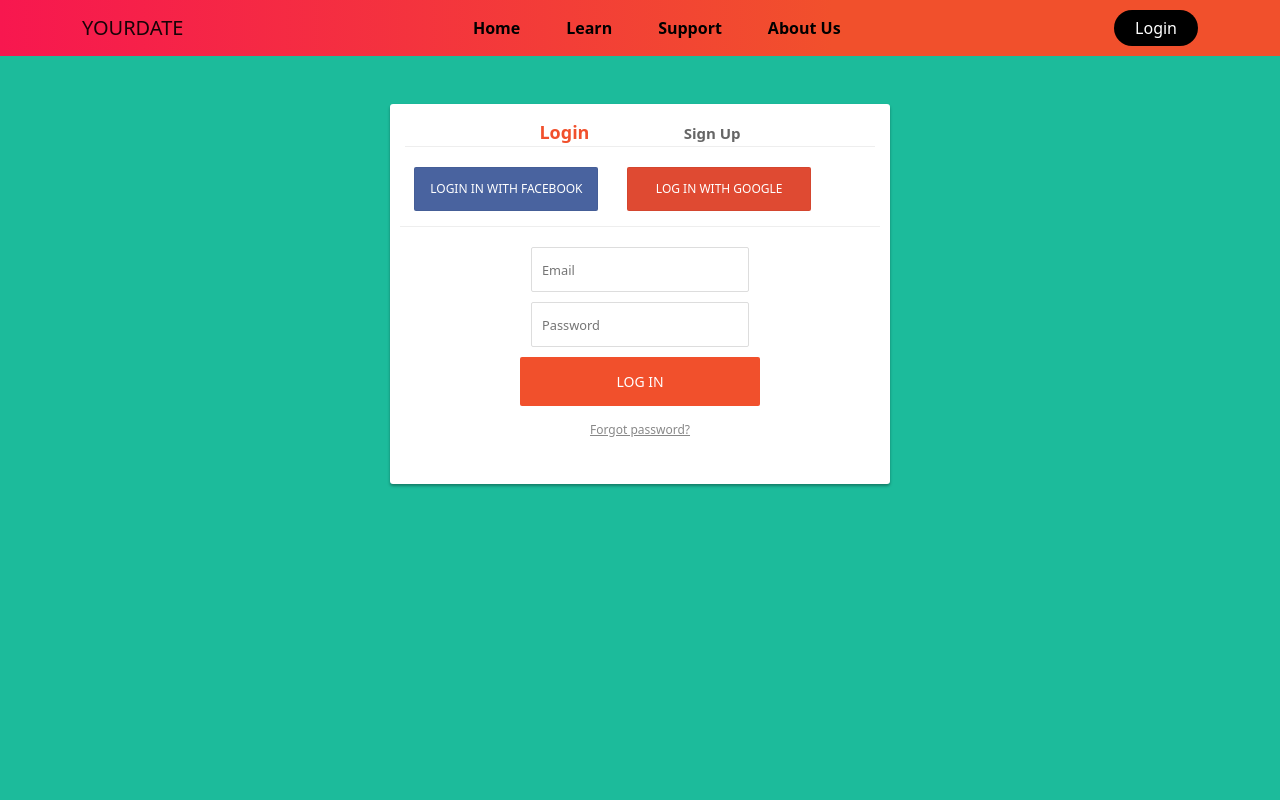
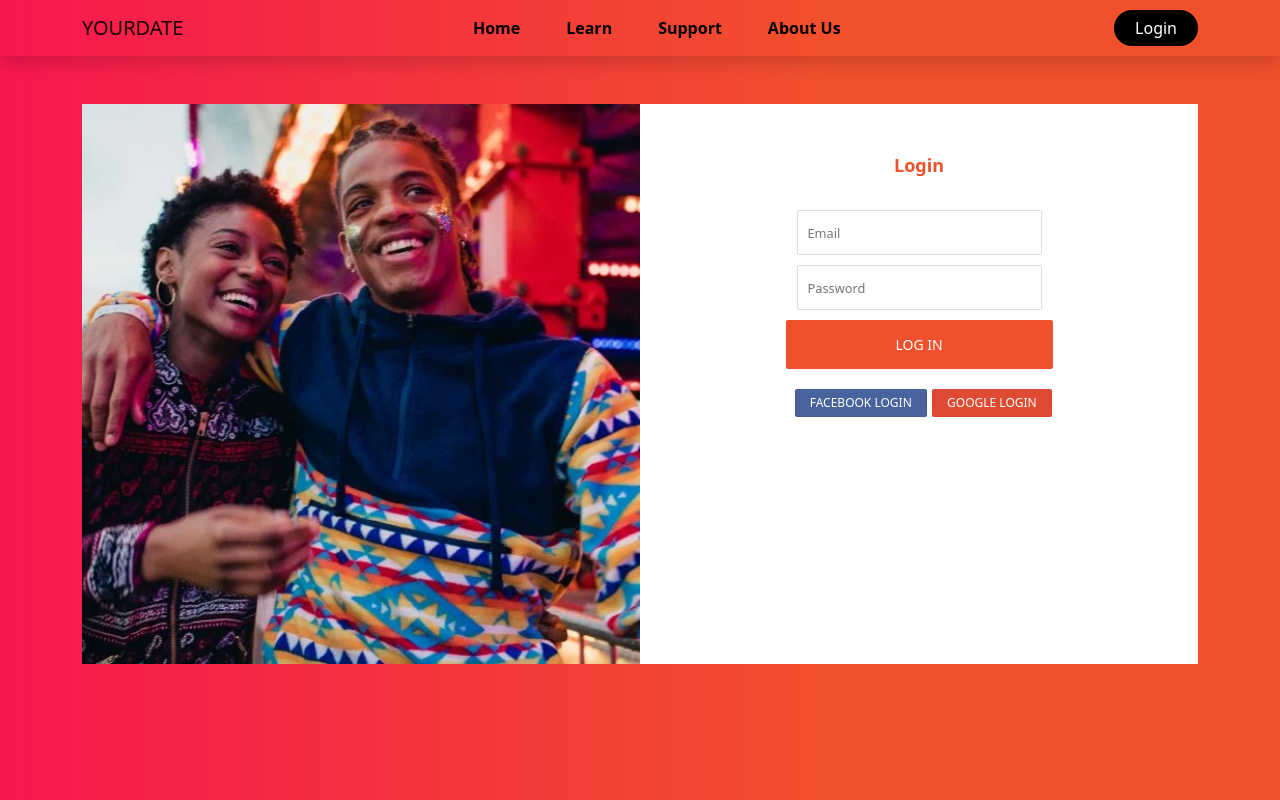
Before and after one commit to habimanasharif/yourdate-frontend, a PHP site: page /login.html in a window 1280 px wide. Run offline with PHP 8.4, Linux system fonts and the light colour scheme; some libraries are stand-ins or nearby versions.

Commit message:
implementing login

```diff
--- /dev/null
+++ b/js/index.js
@@ -0,0 +1,4 @@
+function goLogin(e){
+ e.preventDefault();
+ window.location.replace("./login.html")
+}
--- a/login.html
+++ b/login.html
@@ -14,7 +14,7 @@
 
 <body>
     <header>
-        <nav class="navbar navbar-expand-lg nav-background">
+        <nav class="navbar navbar-expand-lg nav-background shadow">
             <div class="container">
                 <a class="navbar-brand" href="#">YOURDATE</a>
                 <div class="" id="navbarSupportedContent">
@@ -43,7 +43,7 @@
             </div>
         </nav>
     </header>
-   <section class="mt-5">
+   <!-- <section class="mt-5">
     <div class="login-box">
         <div class="lb-header">
           <a href="#" class="active" id="login-box-link">Login</a>
@@ -88,6 +88,59 @@
           </div>
         </form>
       </div>
+   </section> -->
+   <section class="container login">
+    <div class="row mt-5">
+      <div class="col-6 loginbackground">
+
+      </div>
+      <div class="col-6 bg-white">
+          <div class="lb-header mt-5">
+            <a href="#" class="active" id="login-box-link">Login</a>
+            <!-- <a href="#" id="signup-box-link">Sign Up</a> -->
+          </div>
+
+          <form class="email-login">
+            <div class="u-form-group">
+              <input type="email" placeholder="Email"/>
+            </div>
+            <div class="u-form-group">
+              <input type="password" placeholder="Password"/>
+            </div>
+            <div class="u-form-group">
+              <button>Log in</button>
+            </div>
+            <!-- <div class="u-form-group">
+              <a href="#" class="forgot-password">Forgot password?</a>
+            </div> -->
+          </form>
+          <div class="social-login">
+            <a href="#">
+              <i class="fa fa-facebook fa-lg"></i>
+              Facebook Login
+            </a>
+            <a href="#">
+              <i class="fa fa-google-plus fa-lg"></i>
+              Google Login
+            </a>
+          </div>
+          <!-- <form class="email-signup">
+            <div class="u-form-group">
+              <input type="email" placeholder="Email"/>
+            </div>
+            <div class="u-form-group">
+              <input type="password" placeholder="Password"/>
+            </div>
+            <div class="u-form-group">
+              <input type="password" placeholder="Confirm Password"/>
+            </div>
+            <div class="u-form-group">
+              <button>Sign Up</button>
+            </div>
+          </form> -->
+
+      </div>
+    </div>
    </section>
     <script src="./js/login.js"></script>
     <script src="https://cdn.jsdelivr.net/npm/bootstrap@5.2.0-beta1/dist/js/bootstrap.bundle.min.js"
--- a/styles/login.css
+++ b/styles/login.css
@@ -1,5 +1,5 @@
 body{
-  background-color: #1cbb9b;
+  background: linear-gradient(90deg, rgba(247,23,79,1) 0%, #f1502c 65%, #f1502c 100%);
 }
 .login-box{
   position:relative;
@@ -18,7 +18,7 @@ box-shadow: 0px 2px 3px 0px rgba(0,0,0,0.33);
   color: #00415d;
   margin: 5px 5px 10px 5px;
   padding-bottom:10px;
-  border-bottom: 1px solid #eee;
+ /* border-bottom: 1px solid #eee; */
   text-align:center;
   height:28px;
 }
@@ -40,23 +40,24 @@ box-shadow: 0px 2px 3px 0px rgba(0,0,0,0.33);
 .social-login{
   position:relative;
   float: left;
-  width: 100%;
+  width: 50%;
   height:auto;
+  margin-left:140px;
   padding: 10px 0 15px 0;
-  border-bottom: 1px solid #eee;
+  /* border-bottom: 1px solid #eee; */
 }
 .social-login a{
   position:relative;
   float: left;
-  width:calc(40% - 8px);
+  width:auto;
   text-decoration: none;
   color: #fff;
   border: 1px solid rgba(0,0,0,0.05);
-  padding: 12px;
+  padding: 4px;
   border-radius: 2px;
   font-size: 12px;
   text-transform: uppercase;
-  margin: 0 3%;
+  margin: 0 1%;
   text-align:center;
 }
 .social-login a i{
@@ -119,3 +120,20 @@ box-shadow: 0px 2px 3px 0px rgba(0,0,0,0.33);
   color: #888;
   font-size: 0.75rem;
 }
+.loginbackground{
+  background: url("../images/teen.webp");
+  min-height: 70vh;
+  background-position: center;
+  background-size: cover;
+  background-repeat: no-repeat;
+}
+.row{
+  margin-left: 0px !important;
+  margin-right: 0px !important;
+}
+.bg-white{
+  background-color: #fff;
+}
+.login{
+  border-radius: 20px;
+}
```
Also changed, not shown: index.html (+5 -5 lines), images/login.jpg (added), images/teen.webp (added).
